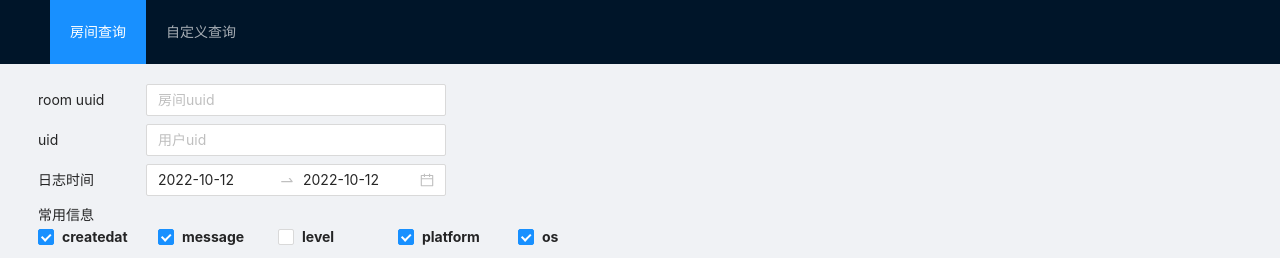
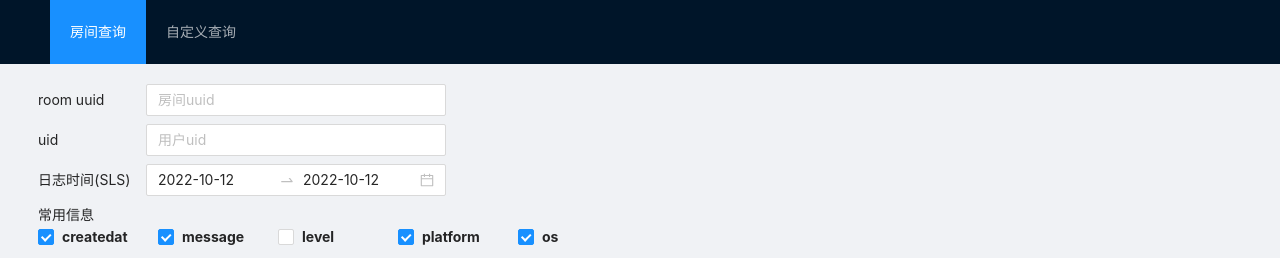
Before and after one commit to netless-io/SLSWeb, a React (Create React App) app: page / in a window 1280 px wide. Shown: the top 258 px of the page. Built offline with nearby package versions, Linux system fonts and the light colour scheme; the HTML template or start-up script is replaced by a standard one.

Commit message:
Add info for time

```diff
--- a/src/CustomLogQueryPage.tsx
+++ b/src/CustomLogQueryPage.tsx
@@ -65,7 +65,7 @@ function CustomLogQueryPage() {
             <Space direction='vertical' align="start" style={{ width: '100%' }}>
                 {queryElements(true)}
                 <Space>
-                    <div style={{ width: 100 }}>{'日志时间'}</div>
+                    <div style={{ width: 100 }}>{'日志时间(SLS)'}</div>
                     <IRangePicker onChange={d => setTimeRange([d![0]!, d![1]!])}/>
                 </Space>
 
--- a/src/LogQueryPage.tsx
+++ b/src/LogQueryPage.tsx
@@ -77,7 +77,7 @@ function LogQueryPage() {
             <Space direction='vertical' align="start" style={{ width: '100%' }}>
                 {queryElements(false)}
                 <Space>
-                    <div style={{ width: 100 }}>{'日志时间'}</div>
+                    <div style={{ width: 100 }}>{'日志时间(SLS)'}</div>
                     <IRangePicker onChange={d => setTimeRange([d![0]!, d![1]!])}/>
                 </Space>
 
```
Also changed, not shown: 1 other file (tests, documents, lock files or other folders).
